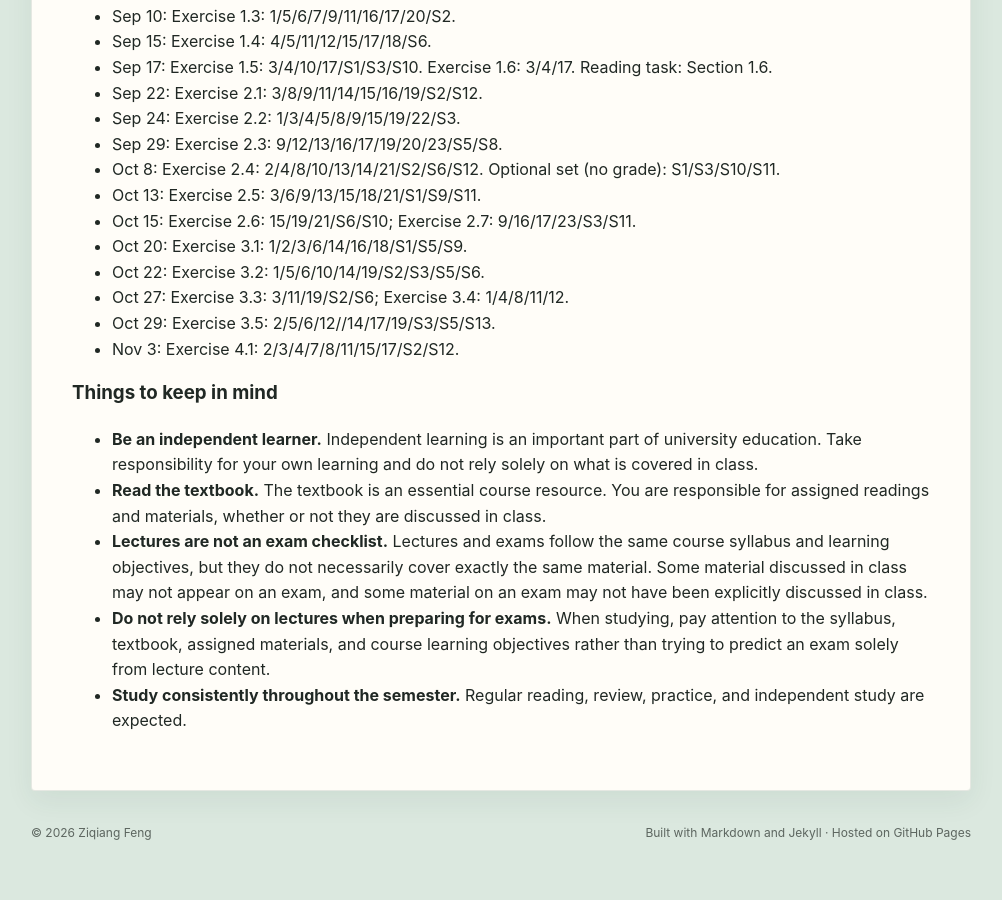
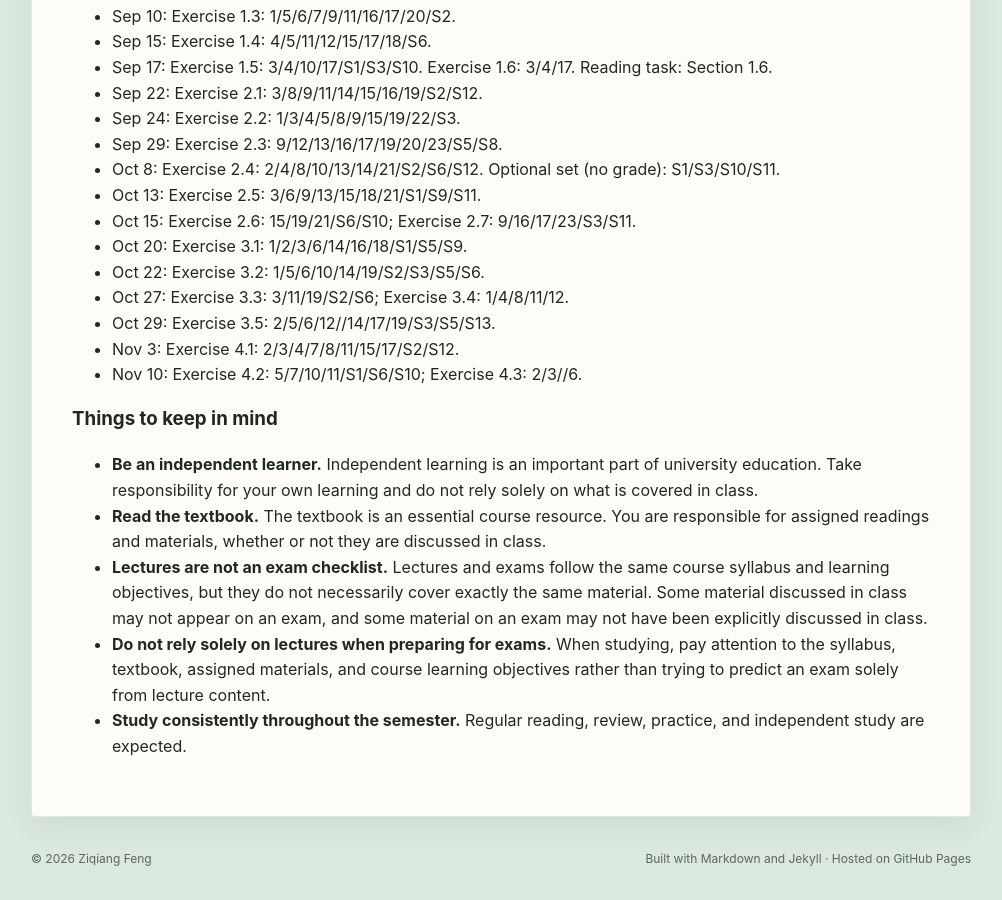
Before and after one commit to ziqiangfeng95/ziqiangfeng95.github.io, a Jekyll site: the page built from teaching/advmath/index.md, in a window 1280 px wide and 900 px high, scrolled down 1737 px. Shown: the whole window, without its empty margins (139-1141 px from the left). Built offline with Jekyll 4.4.1, drawn with Linux system fonts in a browser that asks for light colours; before the commit the page ends 2611 px from its top, so only the background shows below that.

Commit message:
Update index.md

```diff
--- a/teaching/advmath/index.md
+++ b/teaching/advmath/index.md
@@ -115,6 +115,7 @@ The homework below is all taken from the lecture notes.
 - Oct 27: Exercise 3.3: 3/11/19/S2/S6; Exercise 3.4: 1/4/8/11/12.
 - Oct 29: Exercise 3.5: 2/5/6/12//14/17/19/S3/S5/S13.
 - Nov 3: Exercise 4.1: 2/3/4/7/8/11/15/17/S2/S12.
+- Nov 10: Exercise 4.2: 5/7/10/11/S1/S6/S10; Exercise 4.3: 2/3//6.
 
 ### Things to keep in mind
 
```
